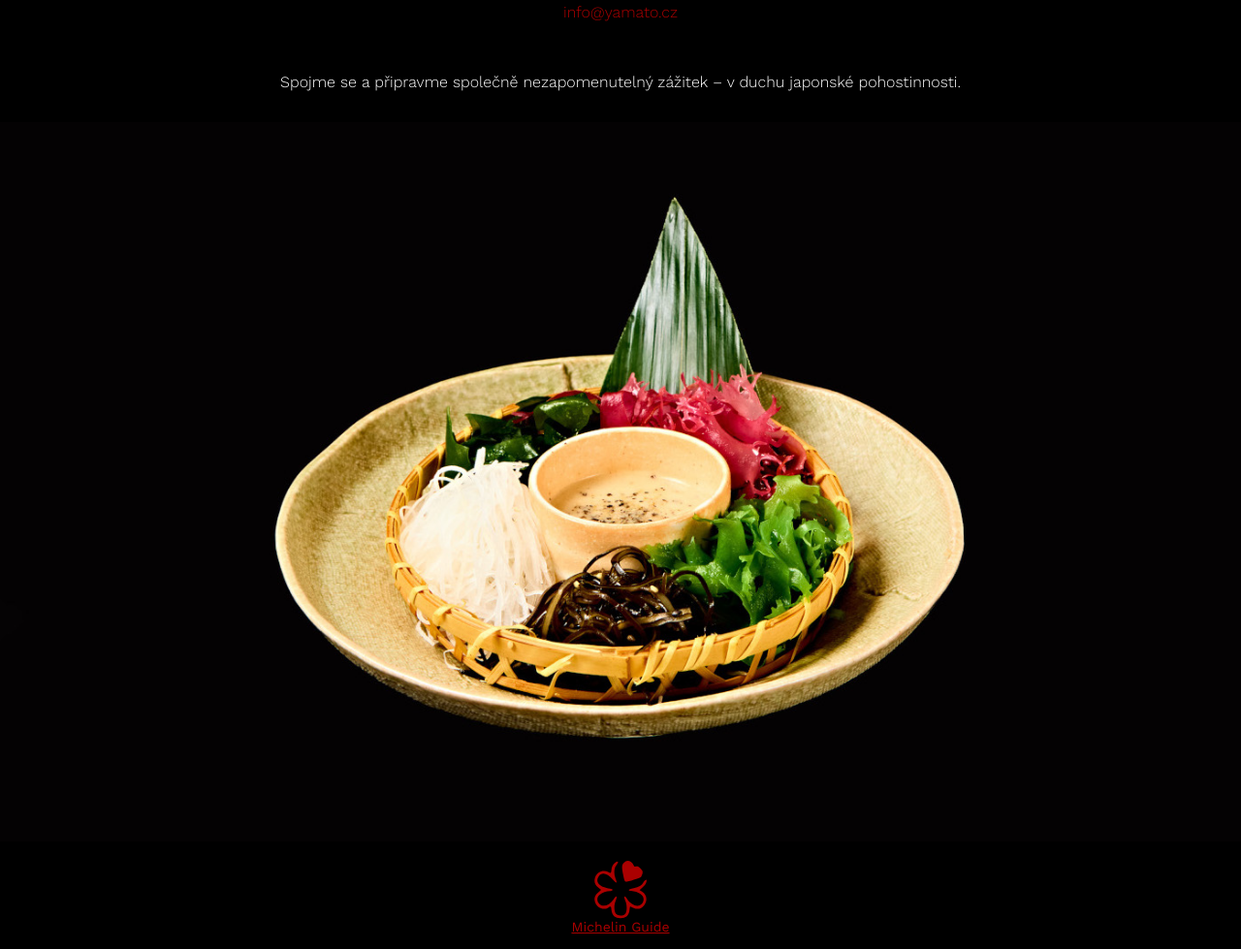
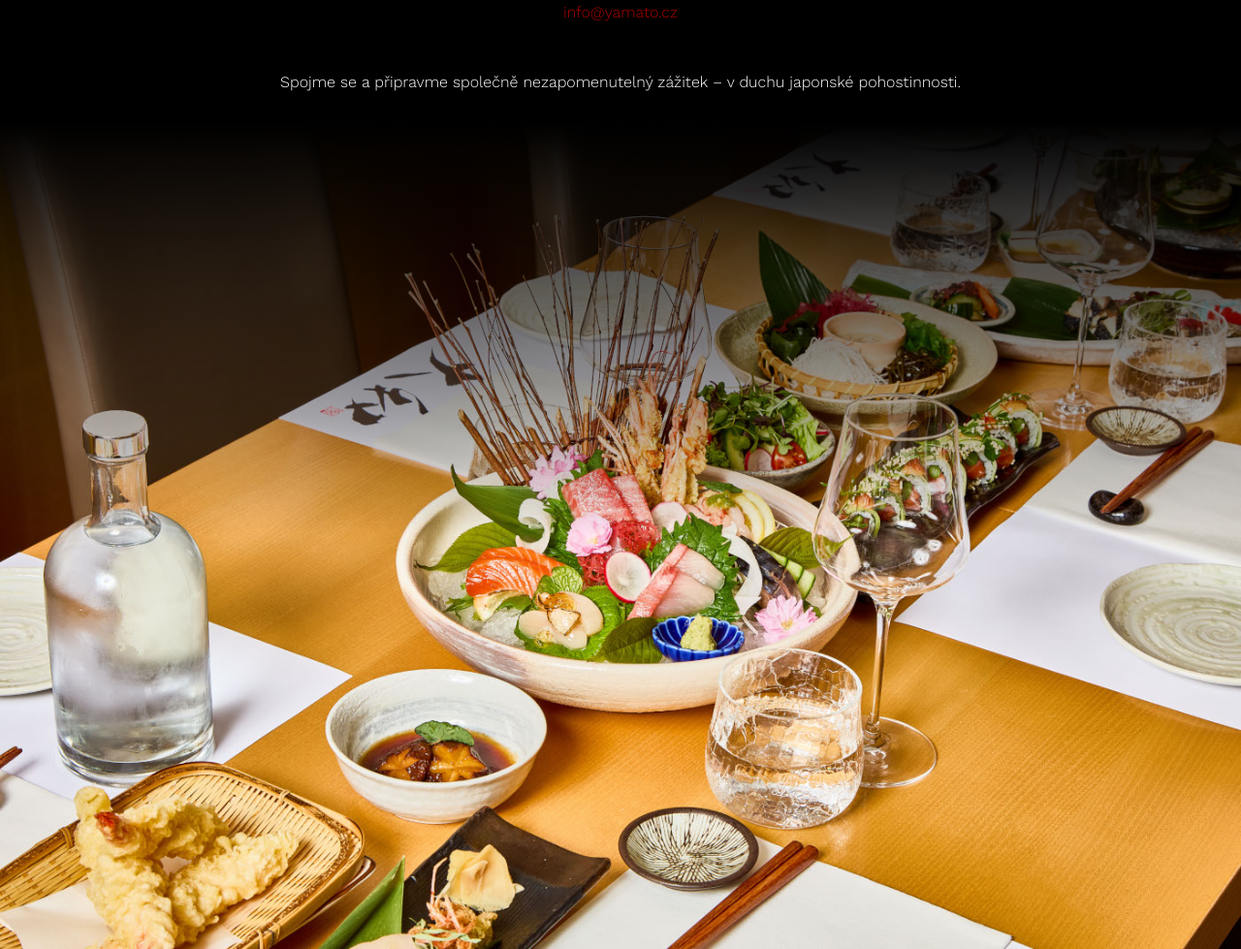
Before and after one commit to OlgaVich/Yamato-main, an Eleventy site: page cs/catering.html in a window 1280 px wide. Shown: the part 555-1534 px from the top of the page at 97% size. Built offline with nearby package versions, Linux system fonts and the light colour scheme; Eleventy itself is replaced by a stand-in of ours; files that its build step writes are made by us from their sources.

Commit message:
photo update

```diff
--- a/cs/catering.html
+++ b/cs/catering.html
@@ -40,6 +40,6 @@
   </section>
 
 </div>
-<div class="main-content__photo">
-    <img src="/images/seaweed.jpg" alt="Salát z mořských řas" class="main-content__photo-image">
+<div class="main-content__photo image-topper">
+    <img src="/images/catering.jpg" alt="Japonské jídlo" class="main-content__photo-image">
 </div>
```
Also changed, not shown: en/catering.html (+2 -2 lines), images/catering.jpg (added), 3 other files.
